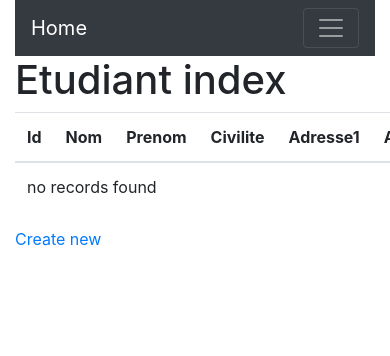
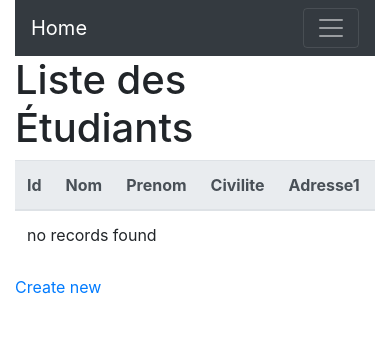
Before and after one commit to KevinKerkhove/ProjetS6, a Symfony app: template templates/etudiant/index.html.twig in a window 390 px wide; the page is wider, and only the part inside the window is pictured. Shown: the top 356 px of that part. Run offline with Twig, Linux system fonts and the light colour scheme; the template is opened without the code that fills it, so the values that code supplies are empty; some libraries are stand-ins or nearby versions.

Commit message:
Modif style de la page de la liste des étudiants pour le responsive

```diff
--- a/templates/base.html.twig
+++ b/templates/base.html.twig
@@ -8,7 +8,7 @@
         {% endblock %}
     </head>
     <body>
-    <div class="container">
+    <div class="container-fluid">
 
         {% block menu %}
             {% include 'navBar.html.twig' %}
--- a/templates/etudiant/index.html.twig
+++ b/templates/etudiant/index.html.twig
@@ -3,10 +3,10 @@
 {% block title %}Etudiant index{% endblock %}
 
 {% block body %}
-    <h1>Etudiant index</h1>
-
+    <h1>Liste des Étudiants</h1>
+<div class="table-responsive">
     <table class="table">
-        <thead>
+        <thead class="thead-light">
             <tr>
                 <th>Id</th>
                 <th>Nom</th>
@@ -58,6 +58,6 @@
         {% endfor %}
         </tbody>
     </table>
-
+</div>
     <a href="{{ path('etudiant_new') }}">Create new</a>
 {% endblock %}
```
